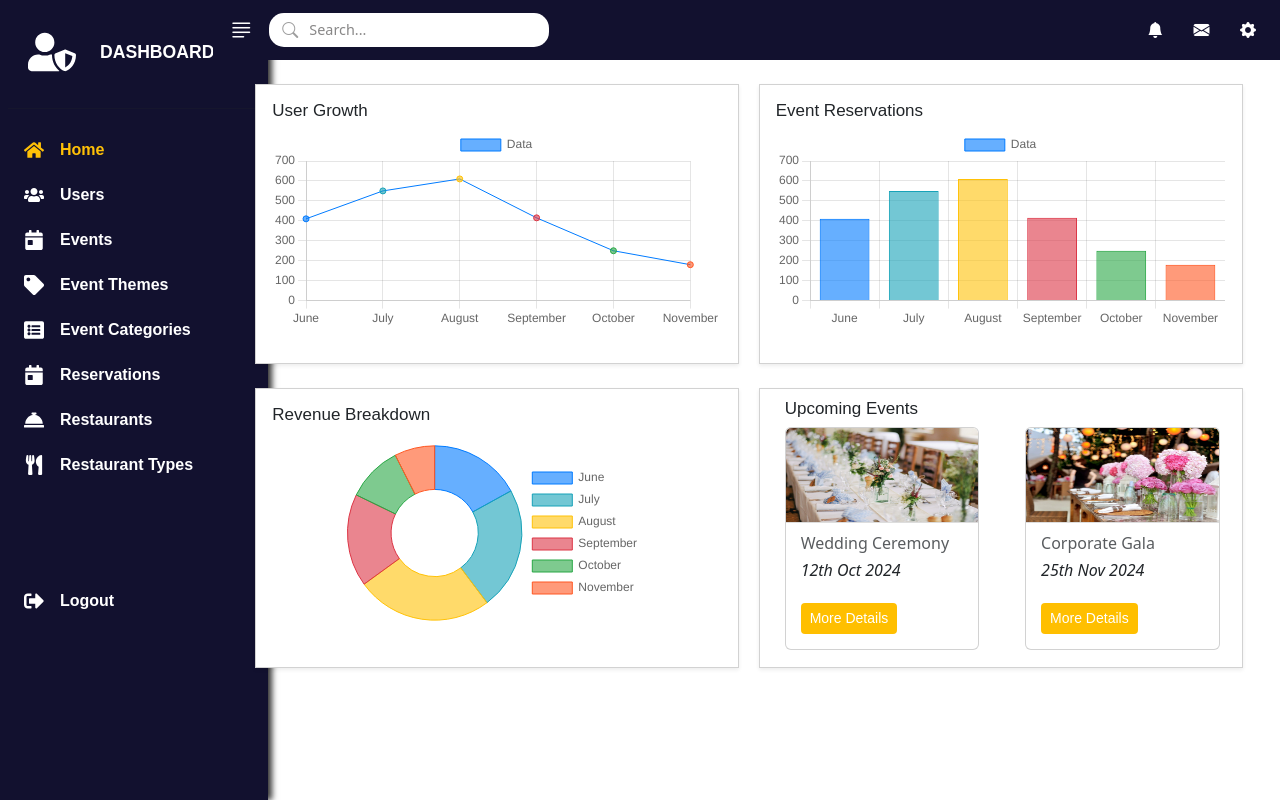
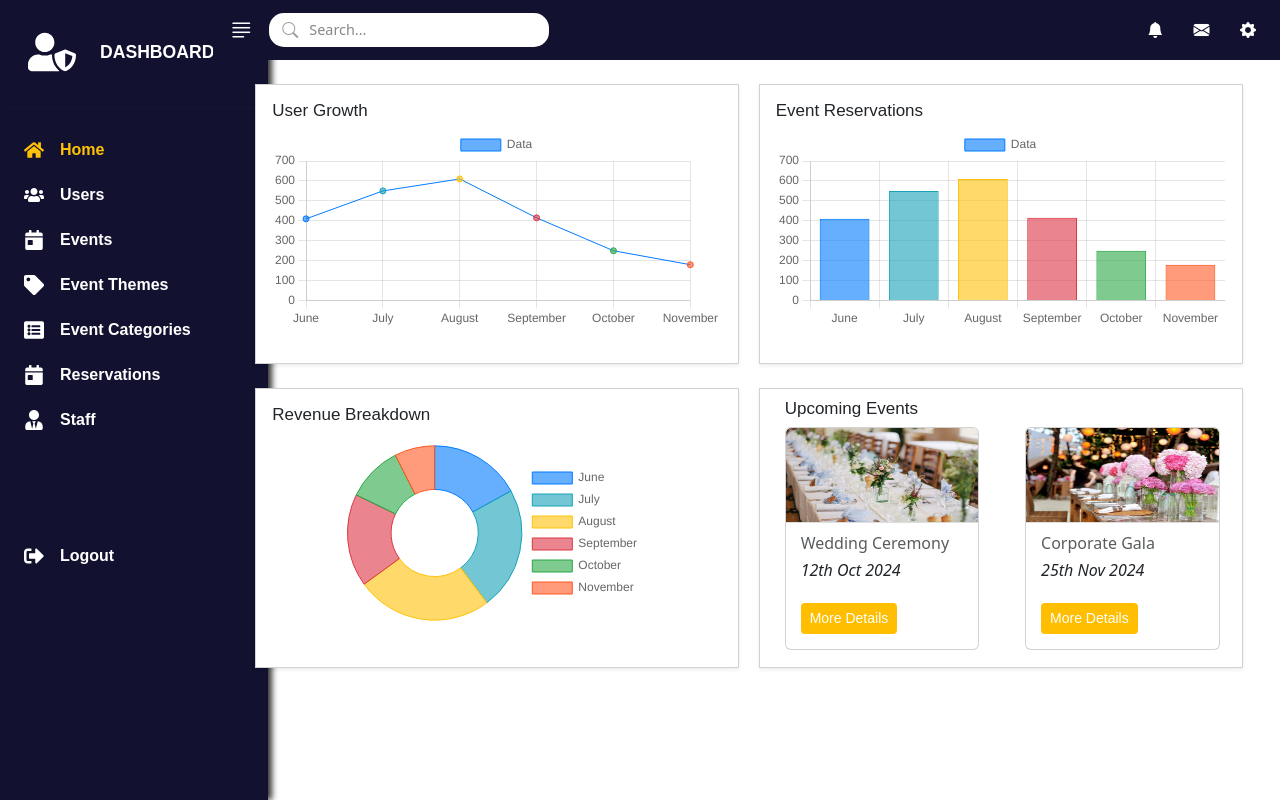
Before and after one commit to andapilingjurka/OrganizingEventsFrontEnd, a React (Create React App) app in the folder organizingevents/: page / in a window 1280 px wide. Built offline with nearby package versions, Linux system fonts and the light colour scheme; a web font is replaced by a local one.

Commit message:
Shtimi i linkut per “Staff” ne Sidebar

```diff
--- a/organizingevents/src/Admin/include/Sidebar.js
+++ b/organizingevents/src/Admin/include/Sidebar.js
@@ -1,6 +1,6 @@
 import React from "react";
 import { Link, useLocation } from "react-router-dom";
-import { FaUserShield, FaHome, FaUsers, FaCalendarDay, FaTag, FaListAlt, FaSignOutAlt, FaConciergeBell, FaUtensils } from "react-icons/fa";
+import { FaUserShield, FaHome, FaUsers, FaCalendarDay, FaTag, FaListAlt, FaSignOutAlt, FaUserTie } from "react-icons/fa";  // Import FaUserTie for StaffAdmin
 import "../style.css";
 
 function Sidebar() {
@@ -73,33 +73,20 @@ function Sidebar() {
           <FaCalendarDay className="fs-5 me-3" /> <span>Reservations</span>
         </Link>
 
-
-          {/* Mongo DB*/}
-
-          <Link
-            to="/restaurantsAdmin"
-            className={`list-group-item py-2 rounded ${
-              location.pathname === "/restaurantsAdmin" ? "active-link" : ""
-            }`}
-          >
-            <FaConciergeBell className="fs-5 me-3" /> <span>Restaurants</span>
+        {/* Add StaffAdmin Link */}
+        <Link
+          to="/staffAdmin"
+          className={`list-group-item py-2 rounded ${
+            location.pathname === "/staffAdmin" ? "active-link" : ""
+          }`}
+        >
+          <FaUserTie className="fs-5 me-3" /> <span>Staff</span>
         </Link>
-
-          <Link
-            to="/restaurantTypesAdmin"
-            className={`list-group-item py-2 rounded ${
-              location.pathname === "/restaurantTypesAdmin" ? "active-link" : ""
-            }`}
-          >
-          <FaUtensils className="fs-5 me-3" /> <span>Restaurant Types</span>
-        </Link>
-
 
         <br/>
         <br/>
         <br/>
         <br/>
-
 
         {/* Logout Link */}
         <Link
```
